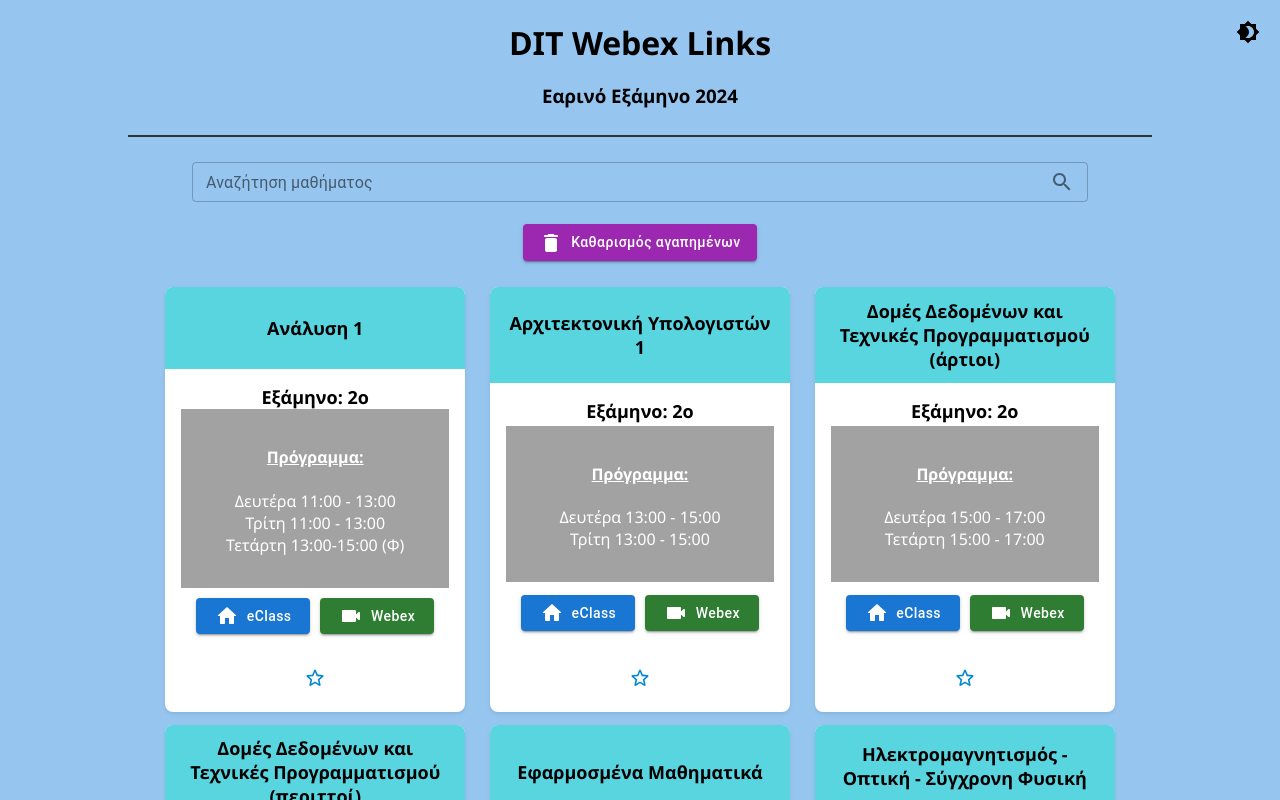
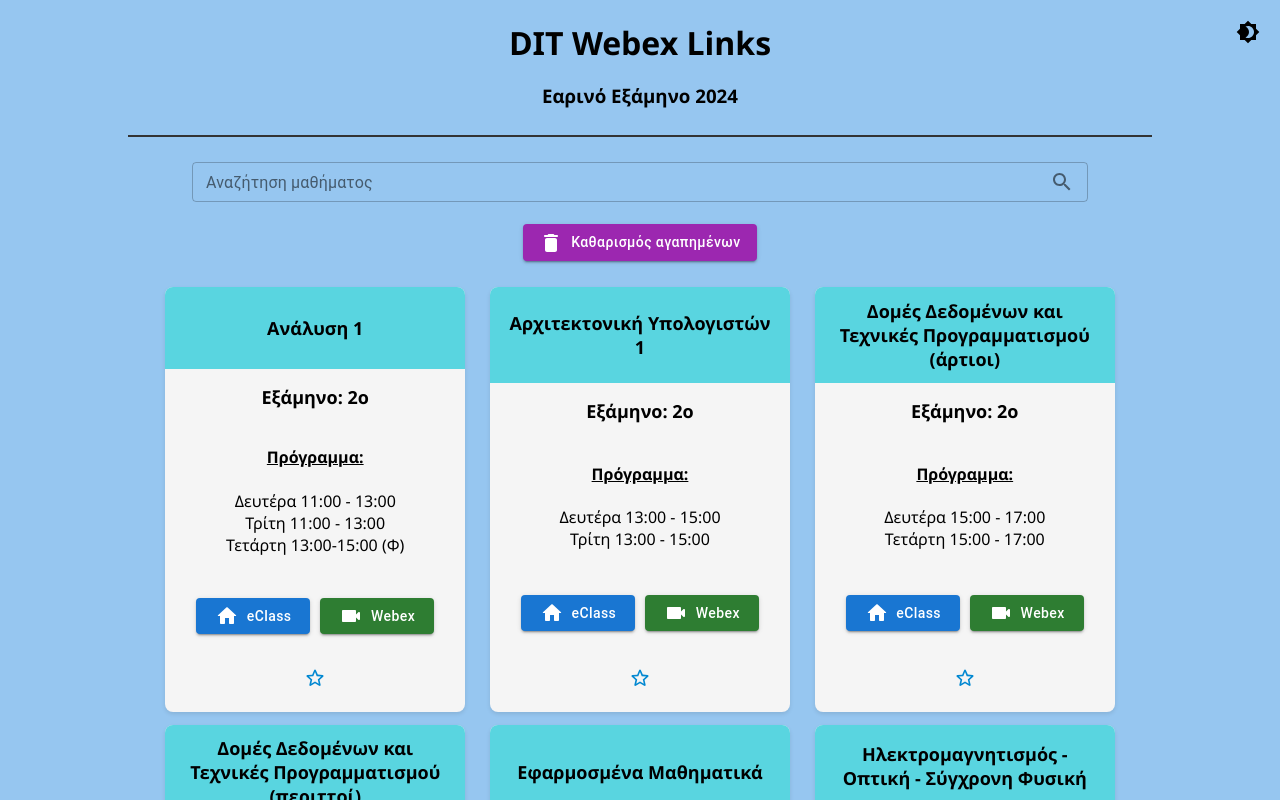
Before and after one commit to mgiannopoulos24/DIT-Webex-Links, a React (Create React App) app: page / in a window 1280 px wide. Shown: the top 800 px of the page. Built offline with nearby package versions, Linux system fonts and the light colour scheme.

Commit message:
Small fix

```diff
--- a/src/CustomCard/CustomCard.css
+++ b/src/CustomCard/CustomCard.css
@@ -6,7 +6,7 @@
     max-width: calc(33.3333% - 10%);
     /* border: 1px solid #746969;  */
     border-radius: 8px;
-    background-color: white;
+    background-color: whitesmoke;
     box-shadow: 0 2px 4px rgba(0, 0, 0, 0.1);
     transition: 0.1s;
 }
@@ -44,11 +44,17 @@
 
 }
 
-.dark-mode .card .content , .dark-mode .card .content h6, .dark-mode .card .header, .card .schedule-section{
+.dark-mode .card .content , .dark-mode .card .content h6, .dark-mode .card .header, .dark-mode .card .schedule-section{
     background-color: #a2a2a2; /* Dark background for dark mode */
     color: #ffffff; /* Light text color for dark mode */
+
+
 }
 
+.dark-mode .card .content{
+    border-bottom-left-radius: 8px;
+    border-bottom-right-radius: 8px;
+}
 
 .card .content p {
     margin: 4px 0;
```
